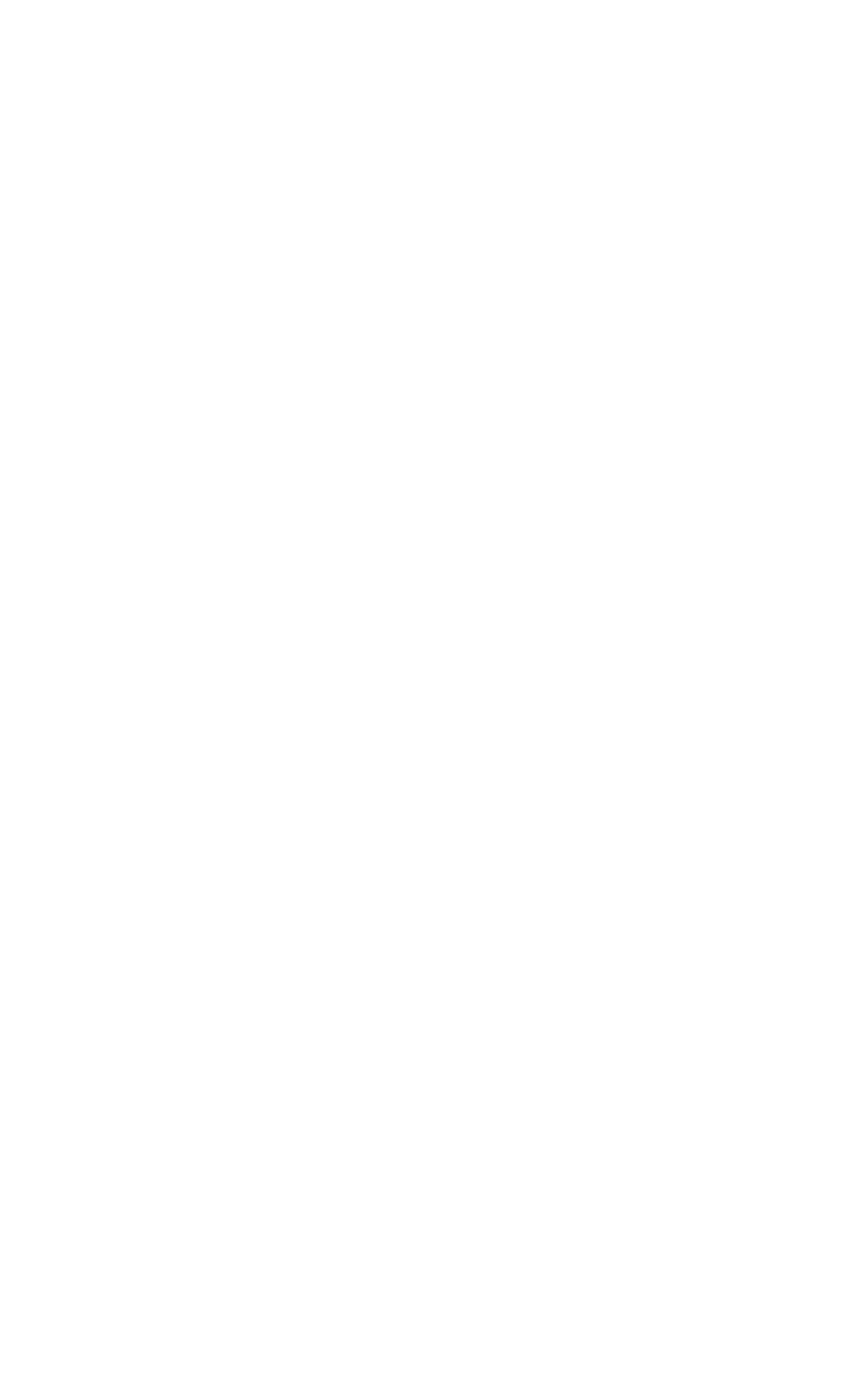
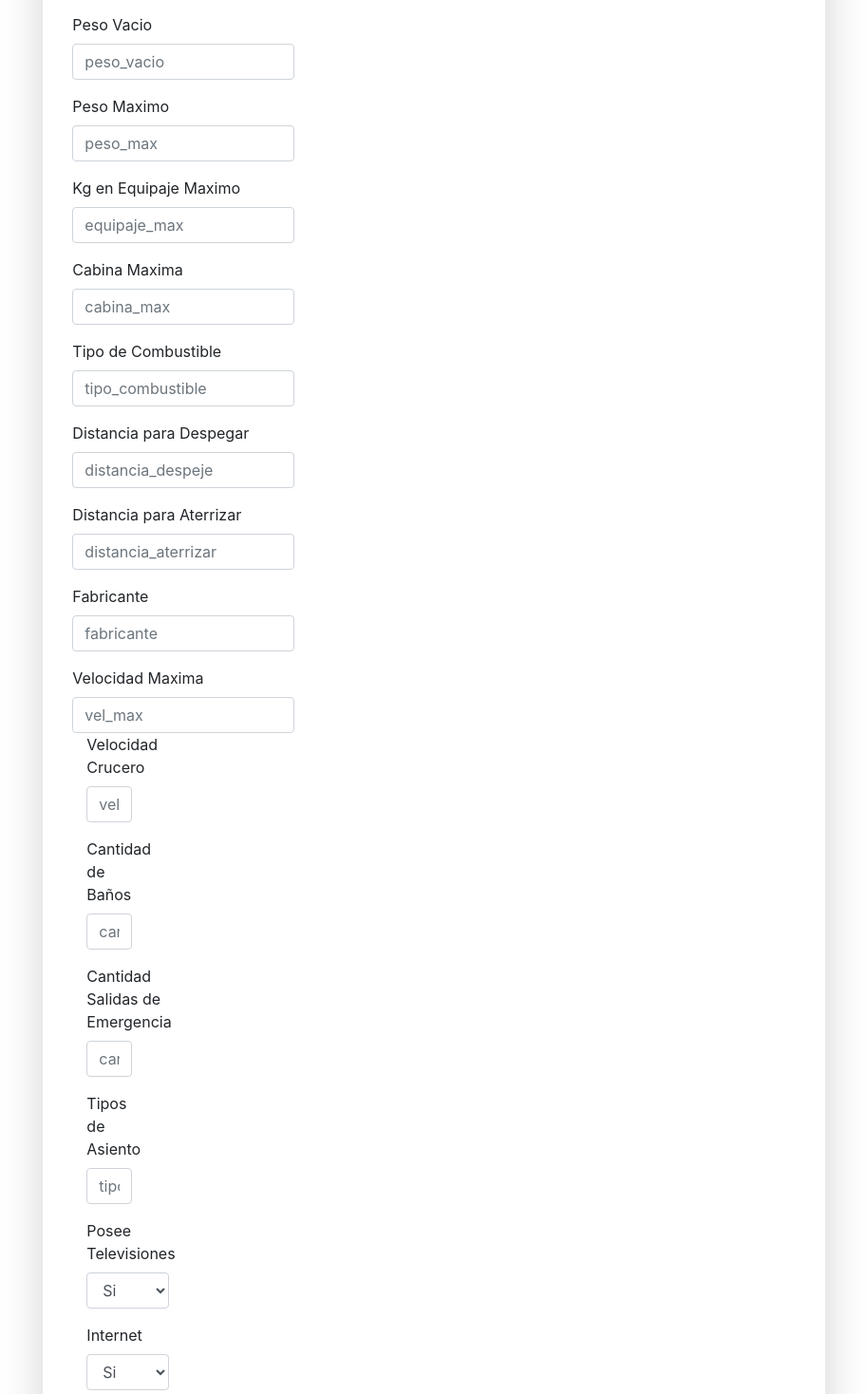
Before and after one commit to keralex/Guacamaya, an Angular app in the folder frontend/: page /admin_vuelo/registrar_avion in a window 1280 px wide. Shown: the part 902-2370 px from the top of the page at 95% size, without its empty margins (183-1096 px from the left). Before the commit the page ends 822 px from the top, so only its background shows below. Built offline with nearby package versions, Linux system fonts and the light colour scheme.

Commit message:
registro aviones html

```diff
--- a/frontend/src/app/components/registrar-aviones/registrar-aviones.component.html
+++ b/frontend/src/app/components/registrar-aviones/registrar-aviones.component.html
@@ -16,8 +16,81 @@
                     <input type="text" class="form-control" id="formGroupExampleInput2" placeholder="fabricante">
                   </div>
                   <div class="form-group col-md-4">
+                    <label for="inputEmail4">Estado</label>
+                    <input type="text" class="form-control" id="formGroupExampleInput2" placeholder="estado">
+                  </div>
+                  <div class="form-group col-md-4">
+                    <label for="inputEmail4">Cantidad de Asientos VIP</label>
+                    <input type="text" class="form-control" id="formGroupExampleInput2" placeholder="cant_asientos_vip">
+                  </div>
+                  <div class="form-group col-md-4">
+                    <label for="inputEmail4">Cantidad de Asientos Economica</label>
+                    <input type="text" class="form-control" id="formGroupExampleInput2" placeholder="cant_asientos_economica">
+                  </div>
+                  <div class="form-group col-md-4">
+                    <label for="inputEmail4">Peso Vacio</label>
+                    <input type="text" class="form-control" id="formGroupExampleInput2" placeholder="peso_vacio">
+                  </div>
+                  <div class="form-group col-md-4">
+                    <label for="inputEmail4">Peso Maximo</label>
+                    <input type="text" class="form-control" id="formGroupExampleInput2" placeholder="peso_max">
+                  </div>
+                  <div class="form-group col-md-4">
+                    <label for="inputEmail4">Kg en Equipaje Maximo</label>
+                    <input type="text" class="form-control" id="formGroupExampleInput2" placeholder="equipaje_max">
+                  </div>
+                  <div class="form-group col-md-4">
+                    <label for="inputEmail4">Cabina Maxima</label>
+                    <input type="text" class="form-control" id="formGroupExampleInput2" placeholder="cabina_max">
+                  </div>
+                  <div class="form-group col-md-4">
+                    <label for="inputEmail4">Tipo de Combustible</label>
+                    <input type="text" class="form-control" id="formGroupExampleInput2" placeholder="tipo_combustible">
+                  </div>
+                  <div class="form-group col-md-4">
+                    <label for="inputEmail4">Distancia para Despegar</label>
+                    <input type="text" class="form-control" id="formGroupExampleInput2" placeholder="distancia_despeje">
+                  </div>
+                  <div class="form-group col-md-4">
+                    <label for="inputEmail4">Distancia para Aterrizar</label>
+                    <input type="text" class="form-control" id="formGroupExampleInput2" placeholder="distancia_aterrizar">
+                  </div>
+                  <div class="form-group col-md-4">
                     <label for="inputEmail4">Fabricante</label>
                     <input type="text" class="form-control" id="formGroupExampleInput2" placeholder="fabricante">
+                  </div><div class="form-group col-md-4">
+                    <label for="inputEmail4">Velocidad Maxima</label>
+                    <input type="text" class="form-control" id="formGroupExampleInput2" placeholder="vel_max">
+                    <div class="form-group col-md-4">
+                      <label for="inputEmail4">Velocidad Crucero</label>
+                      <input type="text" class="form-control" id="formGroupExampleInput2" placeholder="vel_crucero">
+                    </div>
+                    <div class="form-group col-md-4">
+                      <label for="inputEmail4">Cantidad de Baños</label>
+                      <input type="text" class="form-control" id="formGroupExampleInput2" placeholder="cant_banos">
+                    </div>
+                    <div class="form-group col-md-4">
+                      <label for="inputEmail4">Cantidad Salidas de Emergencia</label>
+                      <input type="text" class="form-control" id="formGroupExampleInput2" placeholder="cant_emergencia">
+                    </div>
+                    <div class="form-group col-md-4">
+                      <label for="inputEmail4">Tipos de Asiento</label>
+                      <input type="text" class="form-control" id="formGroupExampleInput2" placeholder="tipos_asiento">
+                    </div>
+                    <div class="form-group col-md-6">
+                      <label for="inputEmail4">Posee Televisiones</label>
+                      <select class="form-control" id="exampleFormControlSelect1">
+                          <option>Si</option>
+                          <option>No</option>
+                        </select>
+                    </div>
+                    <div class="form-group col-md-6">
+                      <label for="inputEmail4"> Internet</label>
+                      <select class="form-control" id="exampleFormControlSelect1">
+                          <option>Si</option>
+                          <option>No</option>
+                        </select>
+                    </div>
                   </div>
                   <div class="botones">
                       <a class="btn btn-primary" role="button" routerLink="/check_in"> Devolver </a>
```
